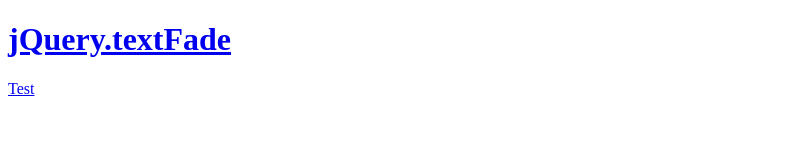
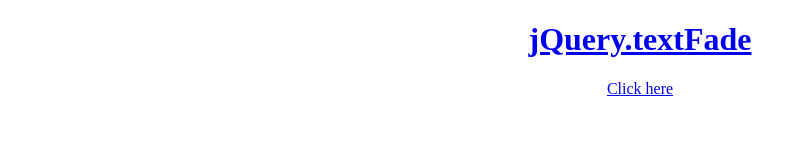
Before and after one commit to mdesantis/jquery-textfade, a plain HTML site: page index.html in a window 1280 px wide. Shown: the whole page, without its empty margins (0-808 px from the left). Drawn offline with Linux system fonts and the light colour scheme.

Commit message:
Update index

```diff
--- a/index.html
+++ b/index.html
@@ -3,9 +3,14 @@
   <head>
     <meta charset="utf-8"/>
     <title>jQuery.textFade</title>
+    <style>
+      body {
+        text-align: center;
+      }
+    </style>
   </head>
   <body>
     <h1><a href="https://github.com/mdesantis/jquery.textfade">jQuery.textFade</a></h1>
-    <a href="test/index.html">Test</a>
+    <a href="test/index.html">Click here</a>
   </body>
 </html>
```
